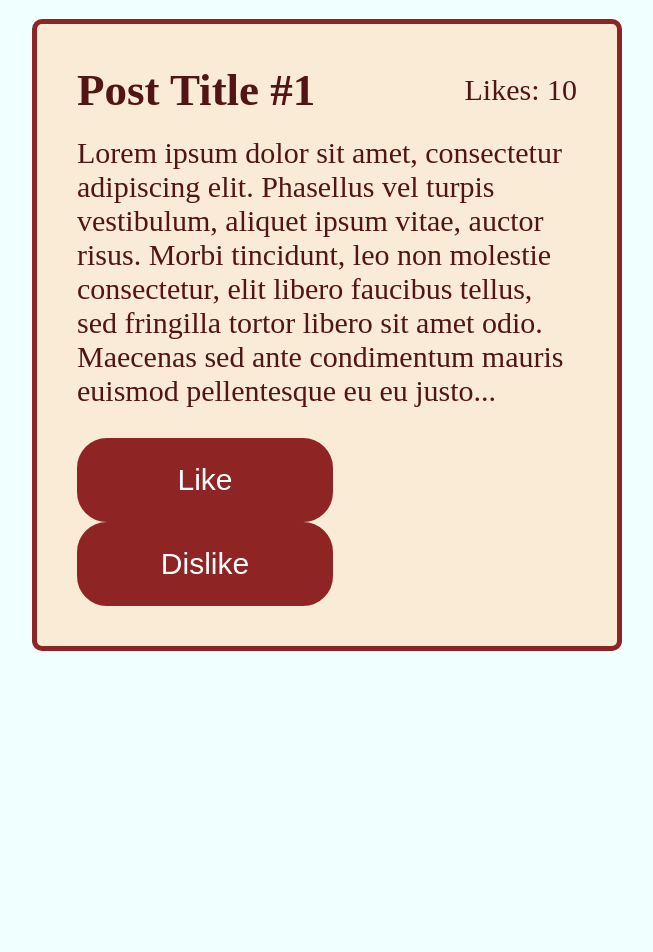
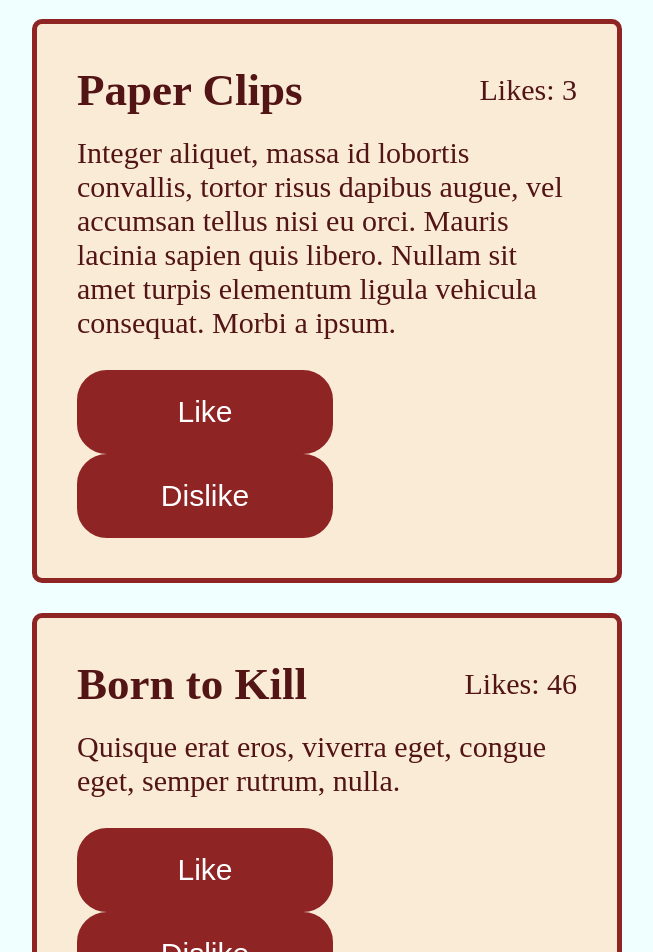
Before and after one commit to techupth/react-hh-posts-fsd5-crimson-group02-leang-phai-pang, a React (Vite) app: page / in a window 1280 px wide. Shown: the part 120-1072 px from the top of the page, without its empty margins (313-966 px from the left). Before the commit the page ends 851 px from the top, so only its background shows below. Built offline with nearby package versions, Linux system fonts and the light colour scheme.

Commit message:
feat: add feature array state post

```diff
--- a/src/components/Posts.jsx
+++ b/src/components/Posts.jsx
@@ -1,28 +1,126 @@
+import { useState } from "react";
+
+const postLists = [
+  {
+    id: 1,
+    title: "Paper Clips",
+    content:
+      "Integer aliquet, massa id lobortis convallis, tortor risus dapibus augue, vel accumsan tellus nisi eu orci. Mauris lacinia sapien quis libero. Nullam sit amet turpis elementum ligula vehicula consequat. Morbi a ipsum.",
+    likes: 3,
+  },
+  {
+    id: 2,
+    title: "Born to Kill",
+    content:
+      "Quisque erat eros, viverra eget, congue eget, semper rutrum, nulla.",
+    likes: 46,
+  },
+  {
+    id: 3,
+    title: "Ten Shrews, The (Kymmenen riivinrautaa)",
+    content:
+      "Aliquam sit amet diam in magna bibendum imperdiet. Nullam orci pede, venenatis non, sodales sed, tincidunt eu, felis. Fusce posuere felis sed lacus. Morbi sem mauris, laoreet ut, rhoncus aliquet, pulvinar sed, nisl. Nunc rhoncus dui vel sem.",
+    likes: 50,
+  },
+  {
+    id: 4,
+    title: "Ciel est Ã  vous, Le (Woman Who Dared, The)",
+    content: "Maecenas ut massa quis augue luctus tincidunt.",
+    likes: 3,
+  },
+  {
+    id: 5,
+    title: "Tigger Movie, The",
+    content: "Aenean sit amet justo.",
+    likes: 66,
+  },
+  {
+    id: 6,
+    title: "Cat People",
+    content:
+      "Sed vel enim sit amet nunc viverra dapibus. Nulla suscipit ligula in lacus. Curabitur at ipsum ac tellus semper interdum. Mauris ullamcorper purus sit amet nulla. Quisque arcu libero, rutrum ac, lobortis vel, dapibus at, diam.",
+    likes: 70,
+  },
+  {
+    id: 7,
+    title: "Brooklyn Castle",
+    content:
+      "In hac habitasse platea dictumst. Maecenas ut massa quis augue luctus tincidunt. Nulla mollis molestie lorem. Quisque ut erat. Curabitur gravida nisi at nibh.",
+    likes: 46,
+  },
+  {
+    id: 8,
+    title: "Snow Angels",
+    content:
+      "Cras non velit nec nisi vulputate nonummy. Maecenas tincidunt lacus at velit. Vivamus vel nulla eget eros elementum pellentesque. Quisque porta volutpat erat.",
+    likes: 1,
+  },
+  {
+    id: 9,
+    title: "Rose Tattoo, The",
+    content: "Curabitur in libero ut massa volutpat convallis.",
+    likes: 20,
+  },
+  {
+    id: 10,
+    title: "It's A Wonderful World",
+    content:
+      "Cum sociis natoque penatibus et magnis dis parturient montes, nascetur ridiculus mus. Vivamus vestibulum sagittis sapien.",
+    likes: 6,
+  },
+];
+
 function Posts() {
+  const [post, setPost] = useState(postLists);
+  const likeClick = (listIndex) => {
+    const newPost = [...postLists];
+    newPost[listIndex].likes = newPost[listIndex].likes + 1;
+    setPost(newPost);
+  };
+  const dislikeClick = (listIndex) => {
+    const newPost = [...post];
+    if (newPost[listIndex].likes > 0) {
+      newPost[listIndex].likes = newPost[listIndex].likes - 1;
+      setPost(newPost);
+    }
+  };
+
   return (
     <div class="app-wrapper">
       <h1 class="app-title">Posts</h1>
       <div class="post-list">
-        <div class="post-item">
+        {post.map((post, index) => {
+          return (
+            <div key={index} class="post-item">
               <div class="post-header">
-            <h2>Post Title #1</h2>
+                <h2>{post.title}</h2>
                 <div class="post-social-media-stats">
                   <span class="stats-topic">Likes: </span>
-              <span class="post-likes">10</span>
+                  <span class="post-likes">{post.likes}</span>
                 </div>
               </div>
-          <p class="post-content">
-            Lorem ipsum dolor sit amet, consectetur adipiscing elit. Phasellus
-            vel turpis vestibulum, aliquet ipsum vitae, auctor risus. Morbi
-            tincidunt, leo non molestie consectetur, elit libero faucibus
-            tellus, sed fringilla tortor libero sit amet odio. Maecenas sed ante
-            condimentum mauris euismod pellentesque eu eu justo...
-          </p>
+              <p class="post-content">{post.content}</p>
               <div class="post-actions">
-            <button class="like-button">Like</button>
-            <button class="dislike-button">Dislike</button>
+                <button
+                  class="like-button"
+                  onClick={() => {
+                    likeClick(index);
+                  }}
+                >
+                  Like
+                </button>
+                <button
+                  class="dislike-button"
+                  onClick={() => {
+                    dislikeClick(index);
+                  }}
+                >
+                  Dislike
+                </button>
               </div>
             </div>
+          );
+        })}
       </div>
     </div>
   );
```
Also changed, not shown: 1 other file (tests, documents, lock files or other folders). Lines whose indentation alone changed are shown as unchanged.
